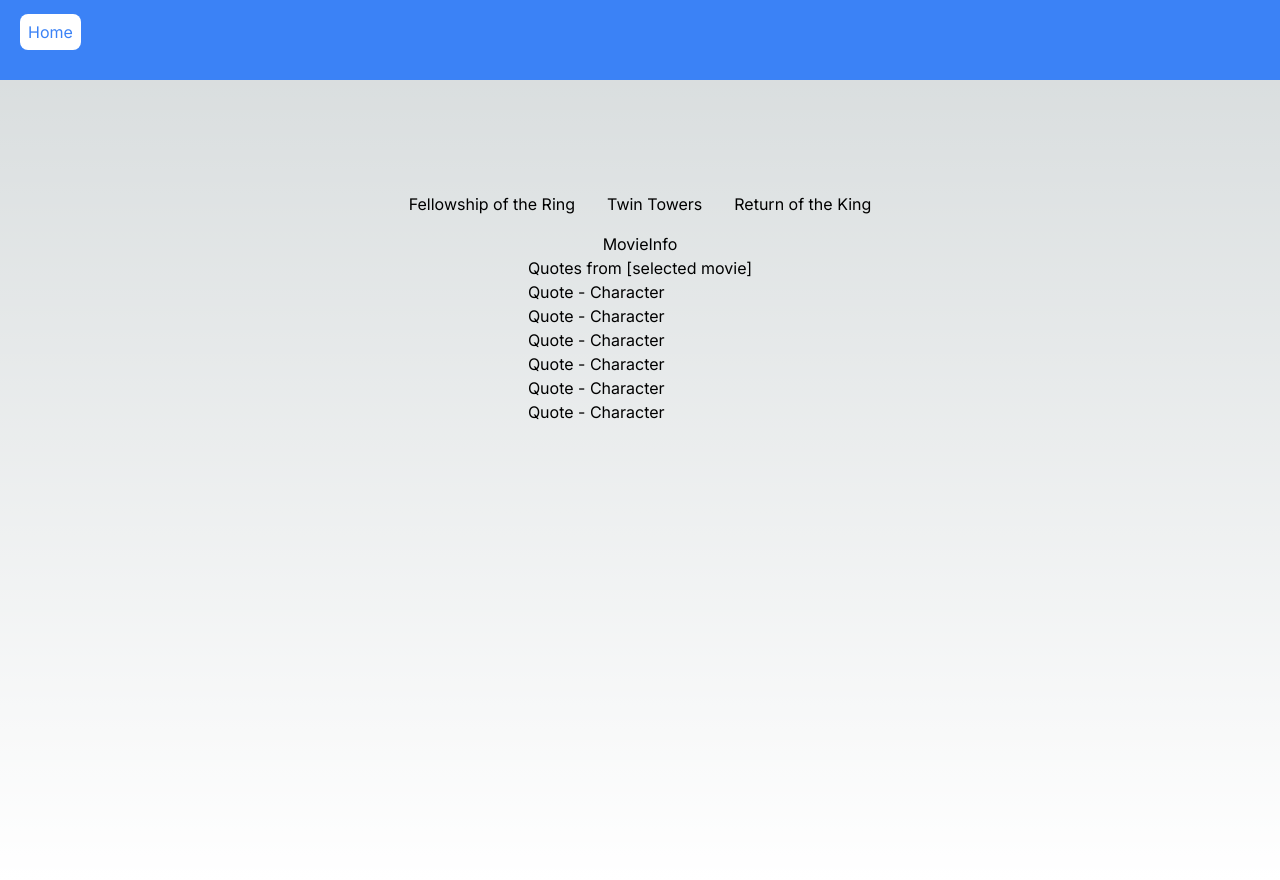
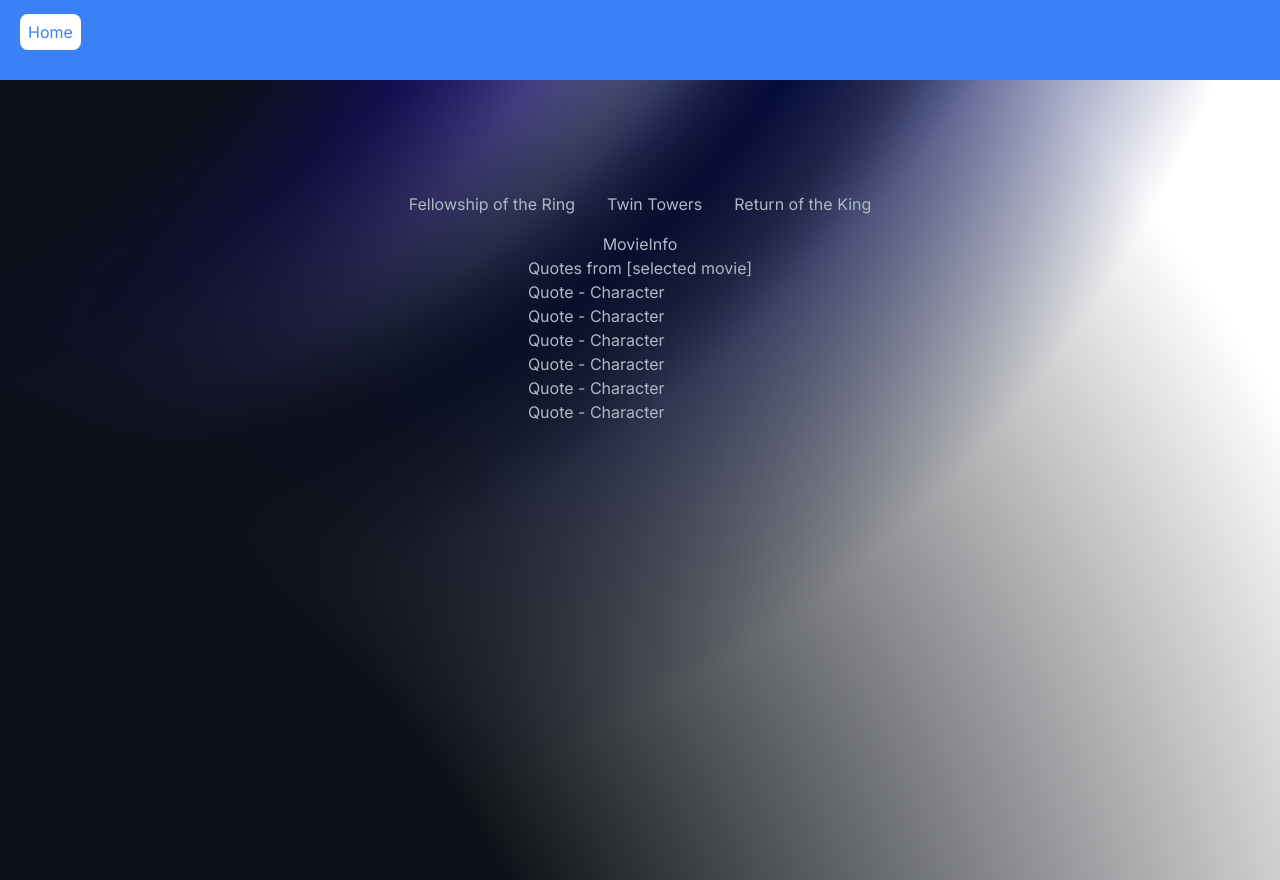
Before and after one commit to cmusson/connor_musson_project, a Next.js app: page / in a window 1280 px wide. Built offline with nearby package versions, Linux system fonts and the light colour scheme.

Commit message:
updated global styling files

```diff
--- a/app/globals.css
+++ b/app/globals.css
@@ -10,18 +10,43 @@
 
 @media (prefers-color-scheme: dark) {
   :root {
-    --foreground-rgb: 255, 255, 255;
-    --background-start-rgb: 0, 0, 0;
-    --background-end-rgb: 0, 0, 0;
+    background-color: #0d1117;
   }
 }
 
 body {
-  color: rgb(var(--foreground-rgb));
-  background: linear-gradient(
-      to bottom,
-      transparent,
-      rgb(var(--background-end-rgb))
-    )
-    rgb(var(--background-start-rgb));
+  color: #acb8c4;
+  background-image: radial-gradient(
+      circle farthest-corner at -25% -50%,
+      #0d1117 36%,
+      rgba(13, 17, 23, 0) 48%
+    ),
+    radial-gradient(
+      circle farthest-corner at -25% 150%,
+      #0d1117 45%,
+      rgba(13, 17, 23, 0) 89%
+    ),
+    radial-gradient(
+      circle farthest-corner at -25% -100%,
+      rgba(13, 17, 23, 0) 55%,
+      rgba(13, 17, 23, 0.28) 65%,
+      rgba(13, 17, 23, 0) 68%
+    ),
+    radial-gradient(
+      circle farthest-corner at -33% -75%,
+      #1f00cc 48%,
+      rgba(131, 5, 49, 0) 56%
+    ),
+    radial-gradient(
+      circle farthest-side at 0 -50%,
+      rgba(13, 17, 23, 0) 64%,
+      rgba(1, 2, 36, 0.4) 69%,
+      rgba(13, 17, 23, 0) 81%
+    ),
+    radial-gradient(
+      circle farthest-corner at 0 -50%,
+      rgba(13, 17, 23, 0) 33%,
+      #010c5f 51%,
+      rgba(13, 17, 23, 0) 72%
+    );
 }
--- a/tailwind.config.js
+++ b/tailwind.config.js
@@ -1,18 +1,24 @@
 /** @type {import('tailwindcss').Config} */
 module.exports = {
   content: [
-    './pages/**/*.{js,ts,jsx,tsx,mdx}',
-    './components/**/*.{js,ts,jsx,tsx,mdx}',
-    './app/**/*.{js,ts,jsx,tsx,mdx}',
+    "./pages/**/*.{js,ts,jsx,tsx,mdx}",
+    "./components/**/*.{js,ts,jsx,tsx,mdx}",
+    "./app/**/*.{js,ts,jsx,tsx,mdx}",
   ],
   theme: {
+    screens: {
+      tablet: "700px",
+    },
     extend: {
+      colors: {
+        "info-gry": "rgb(20,27,33)",
+      },
       backgroundImage: {
-        'gradient-radial': 'radial-gradient(var(--tw-gradient-stops))',
-        'gradient-conic':
-          'conic-gradient(from 180deg at 50% 50%, var(--tw-gradient-stops))',
+        "gradient-radial": "radial-gradient(var(--tw-gradient-stops))",
+        "gradient-conic":
+          "conic-gradient(from 180deg at 50% 50%, var(--tw-gradient-stops))",
       },
     },
   },
   plugins: [],
-}
+};
```
